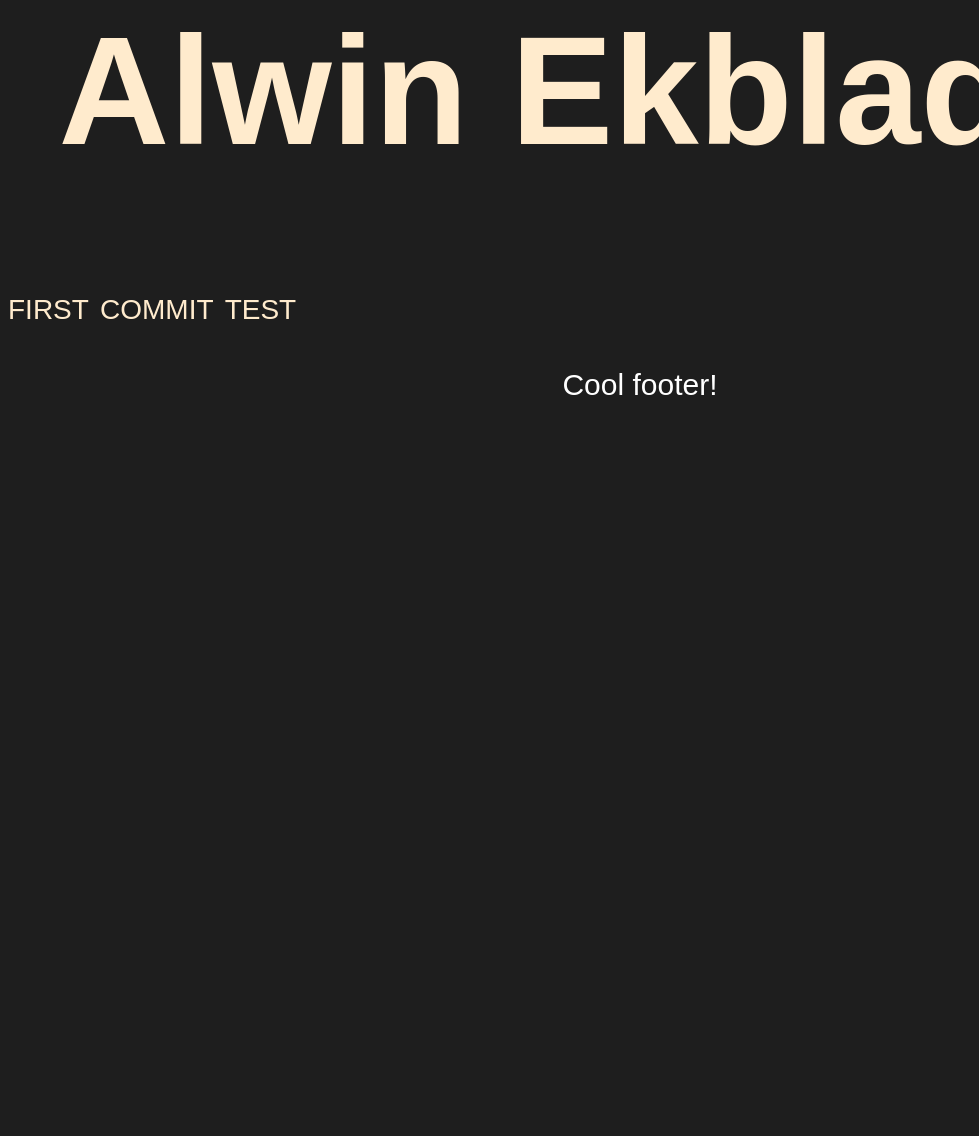
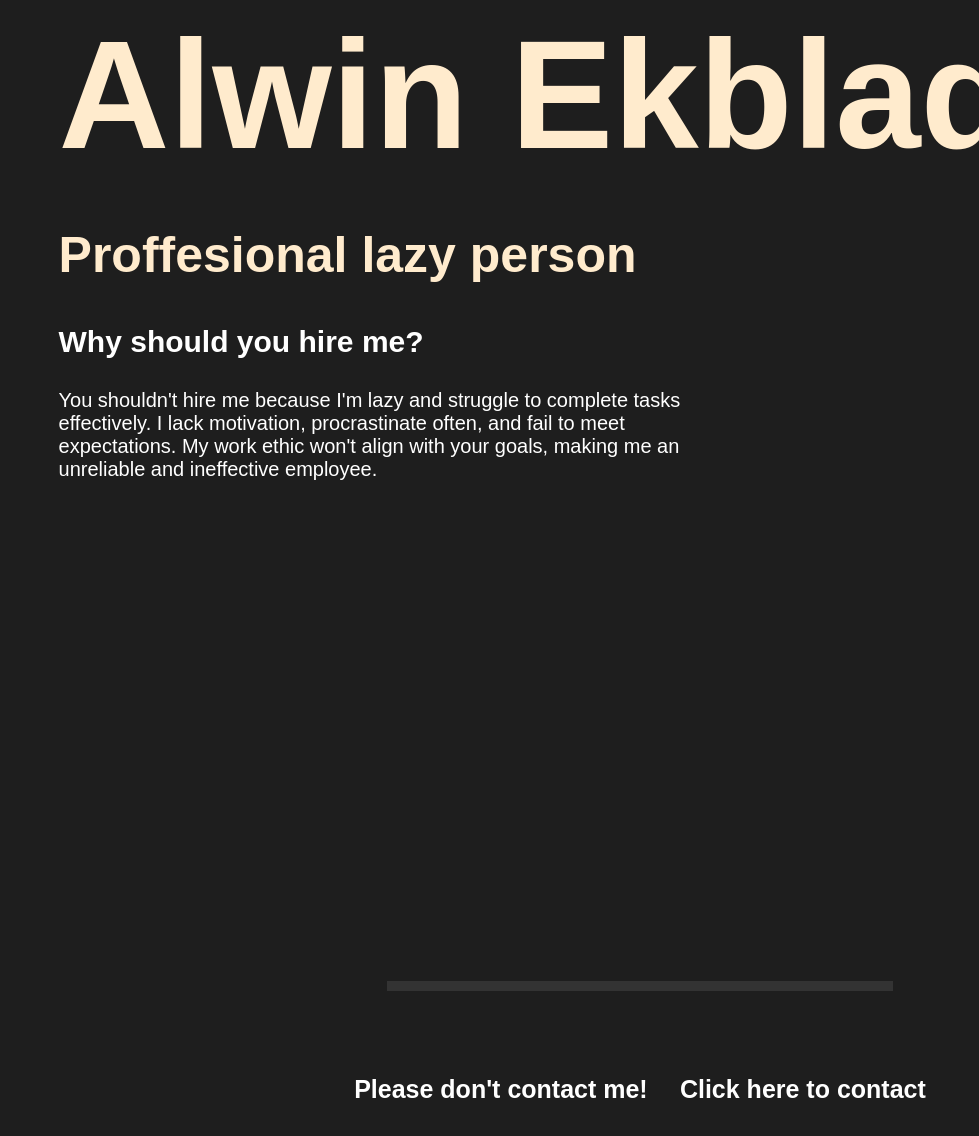
Before and after one commit to front-end-fundamentals-2025/fef-portfolio-Ekbladh, a plain HTML site: page index.html in a window 1280 px wide. Shown: the part 100-1236 px from the top of the page, without its empty margins (0-979 px from the left). Before the commit the page ends 800 px from the top, so only its background shows below. Drawn offline with Linux system fonts and the light colour scheme.

Commit message:
Created both homepage and contact page

```diff
--- a/css/main.css
+++ b/css/main.css
@@ -2,23 +2,90 @@ body {
   background-color: rgb(30, 30, 30);
 }
 
+nav {
+  padding-top: 20px;
+  margin-left: 4%;
+}
+
 h1 {
   color: blanchedalmond;
-  font-size: 12vw; /*https://www.w3schools.com/howto/howto_css_responsive_text.asp*/
+  font-size: 12vw; /* This line was written with help from this link: https://www.w3schools.com/howto/howto_css_responsive_text.asp*/
+  margin-left: 4%;
+  font-family: sans-serif;
+  margin-top: 50px;
+  margin-bottom: 0px;
+}
+
+h2 {
+  color: blanchedalmond;
+  font-size: 50px;
+  margin-left: 4%;
+  font-family: sans-serif;
+}
+
+h3 {
+  color: rgb(255, 255, 255);
+  font-size: 30px;
   margin-left: 4%;
   font-family: sans-serif;
 }
 
 p {
-  color: blanchedalmond;
-  font-size: 40px;
+  color: rgb(255, 255, 255);
+  width: 50%;
+  font-size: 20px;
+  margin-left: 4%;
   font-family: sans-serif;
-  font-variant: small-caps;
+}
+
+.footer-text {
+  font-weight: 600;
+}
+
+a {
+  color: rgb(255, 255, 255);
+  font-size: 25px;
+  margin-left: 2%;
+  font-family: sans-serif;
+  text-decoration: none; /* This line was written with help from this link: https://stackoverflow.com/questions/10853881/how-to-remove-underline-from-a-link-in-html*/
+}
+
+hr {
+  /* The following 4 lines was written with help from this link: https://stackoverflow.com/questions/4151743/how-can-i-change-the-thickness-of-my-hr-tag */
+  border: none;
+  height: 10px;
+  color: #333;
+  background-color: #333;
+  margin-top: 500px;
+  margin-bottom: 80px;
+  margin-right: 30%;
+  margin-left: 30%;
+}
+strong {
+  font-size: 25px;
+  font-family: sans-serif;
+  color: white;
+  text-align: center;
+  font-weight: 200;
+  margin-top: 1000px;
+  margin-bottom: 80px;
 }
 
 footer {
   font-size: 30px;
   font-family: sans-serif;
+  font-weight: 1000;
   color: white;
   text-align: center;
+  margin-top: 0px;
+  margin-bottom: 100px;
 }
+
+#message-box {
+  height: 200px;
+  width: 700px;
+}
+
+form {
+  margin-left: 6%;
+}
--- a/index.html
+++ b/index.html
@@ -5,10 +5,30 @@
     <meta name="viewport" content="width=device-width, initial-scale=1.0" />
     <title>Alwin Ekbladh Portfolio</title>
     <link rel="stylesheet" href="css/main.css" />
+    <style type="text/css"></style>
   </head>
   <body>
-    <h1>Alwin Ekbladh</h1>
-    <p>first commit test</p>
-    <footer>Cool footer!</footer>
+    <nav>
+      <a href="index.html">Home</a>
+      <a href="contact-page.html">Contact</a>
+    </nav>
+    <header>
+      <h1>Alwin Ekbladh</h1>
+      <h2>Proffesional lazy person</h2>
+    </header>
+    <section>
+      <h3>Why should you hire me?</h3>
+      <p>
+        You shouldn't hire me because I'm lazy and struggle to complete tasks
+        effectively. I lack motivation, procrastinate often, and fail to meet
+        expectations. My work ethic won't align with your goals, making me an
+        unreliable and ineffective employee.
+      </p>
+    </section>
+    <hr />
+    <footer>
+      <strong class="footer-text">Please don't contact me! </strong>
+      <a href="contact-page.html" class="footer-text">Click here to contact</a>
+    </footer>
   </body>
 </html>
```
Also changed, not shown: contact-page.html (+28 -0 lines), instructions.txt (deleted).
